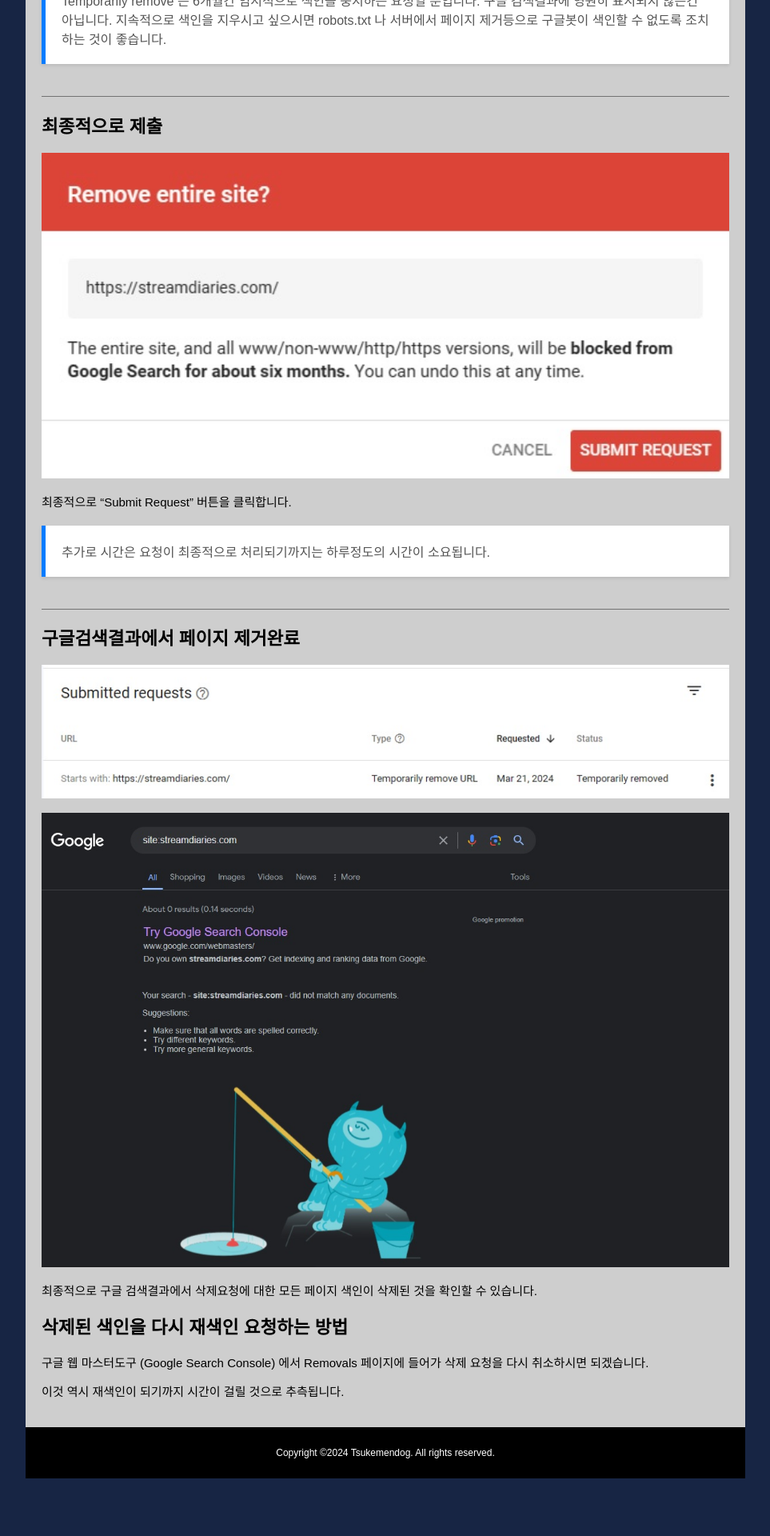
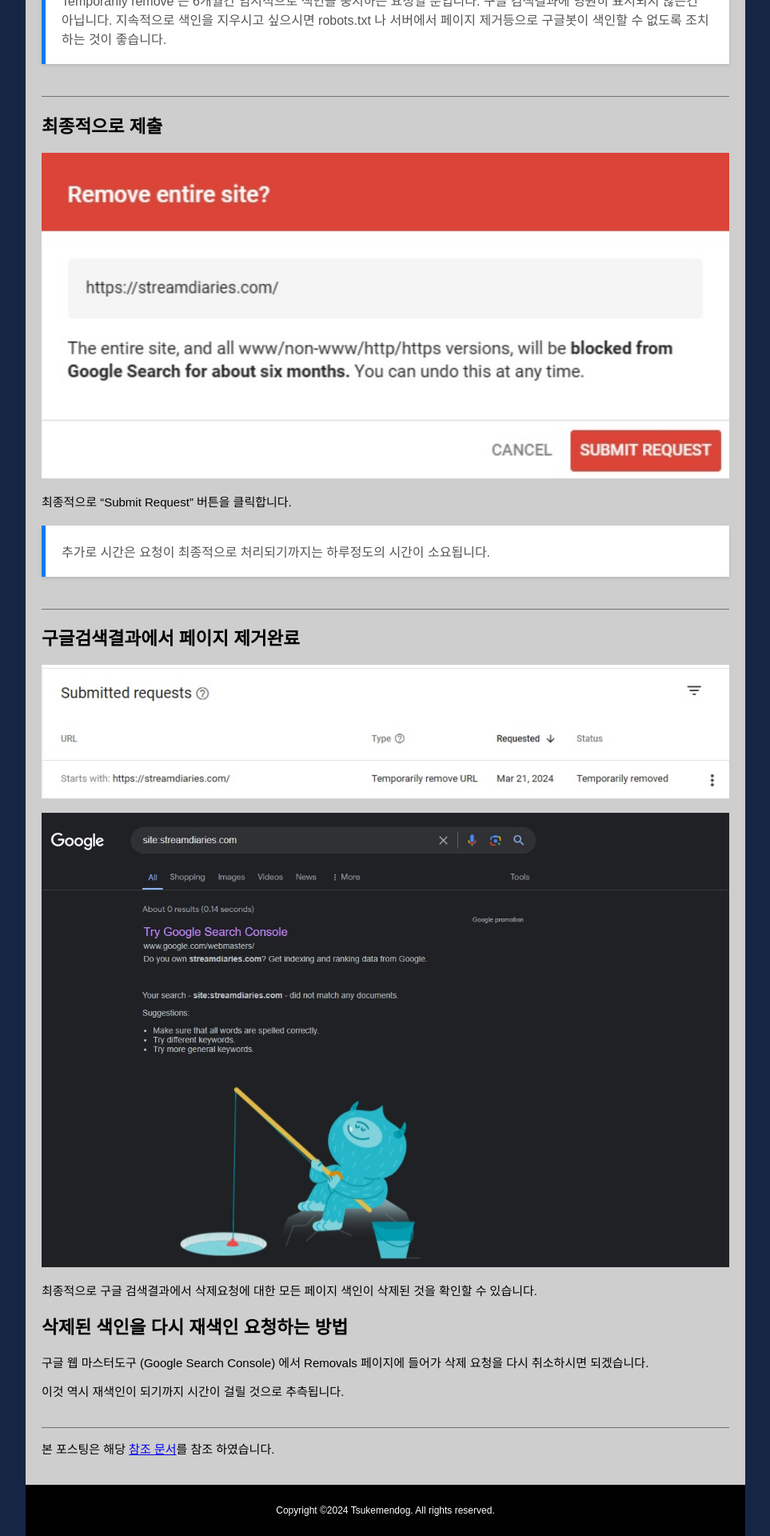
Before and after one commit to tsukemandev/tsukemandev.github.io, a Jekyll site: the page built from _posts/ko/seo/2023-11-13-google_seo.md, in a window 1280 px wide. Shown: the part 2522-4442 px from the top of the page at 80% size, without its empty margins (158-1121 px from the left). Built offline with Jekyll 4.4.1, drawn with Linux system fonts in a browser that asks for light colours; before the commit the page ends 4370 px from its top, so only the background shows below that.

Commit message:
header 타이틀 앵커링크로 변환 및 구글포스팅 참조문서 출저표기

```diff
--- a/_includes/header.html
+++ b/_includes/header.html
@@ -1 +1 @@
-<header>{{ site.title }}</header>
+<header><a href="/">{{ site.title }}</a></header>
--- a/_posts/ko/seo/2023-11-13-google_seo.md
+++ b/_posts/ko/seo/2023-11-13-google_seo.md
@@ -69,3 +69,7 @@
 구글 웹 마스터도구 (Google Search Console) 에서 Removals 페이지에 들어가 삭제 요청을 다시 취소하시면 되겠습니다.
 
 이것 역시 재색인이 되기까지 시간이 걸릴 것으로 추측됩니다.
+
+<div class="divide-line"></div>
+
+본 포스팅은 해당 [참조 문서](https://www.quora.com/If-I-request-to-remove-a-URL-in-the-Google-Search-console-can-I-ask-it-to-re-index-it-also-If-yes-then-how)를 참조 하였습니다.
--- a/_sass/main.scss
+++ b/_sass/main.scss
@@ -2,6 +2,13 @@
   .wrapper {
     height: 100%;
     background-color: var(--color2);
+  }
+}
+
+header {
+  a {
+    text-decoration: none;
+    color : white;
   }
 }
 
```
